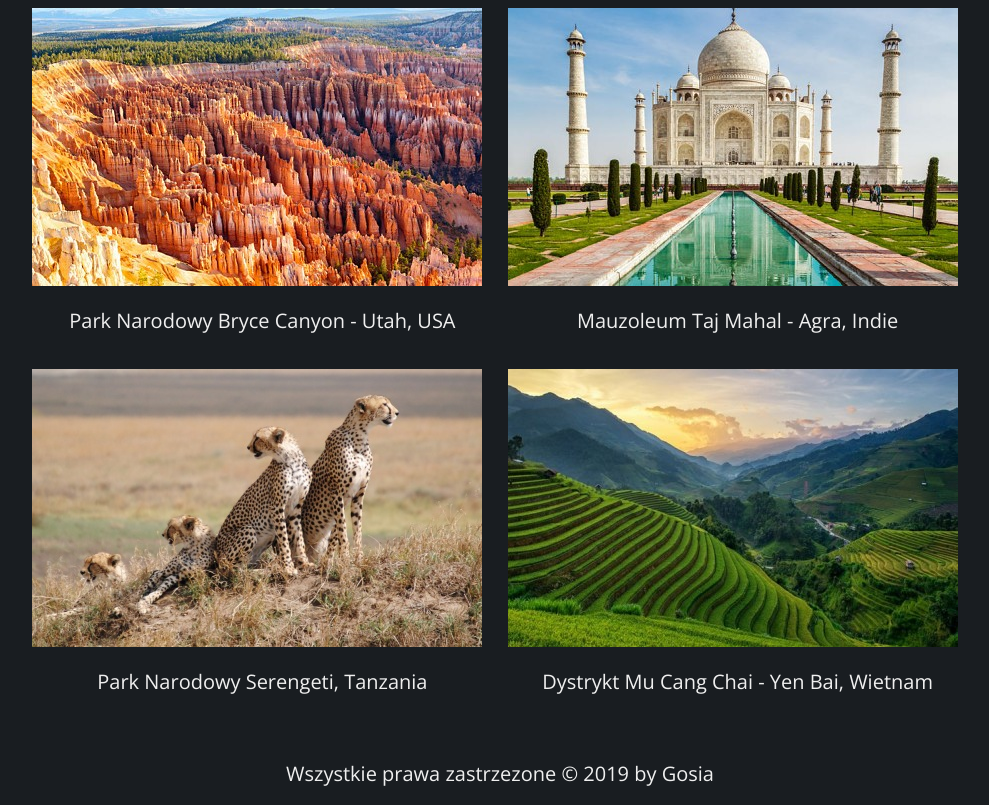
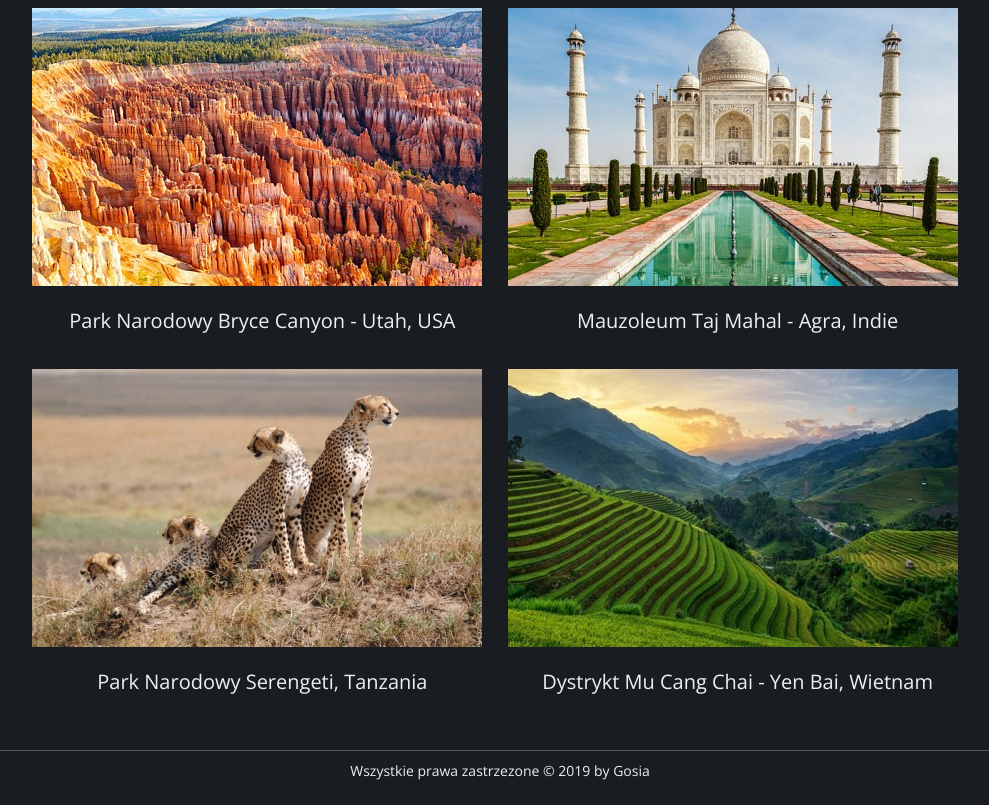
Before and after one commit to gosia-skaba/project6, a plain HTML site: page index.html in a window 1280 px wide. Shown: the part 476-1281 px from the top of the page, without its empty margins (140-1129 px from the left). Drawn offline with nearby package versions, Linux system fonts and the light colour scheme.

Commit message:
Change footer boarder-top

```diff
--- a/css/main.css
+++ b/css/main.css
@@ -101,4 +101,6 @@ h1
 {
 	text-align: center;
 	padding: 10px;
+	font-size: 14px;
+	border-top: 0.5px solid #575757;
 }
```
